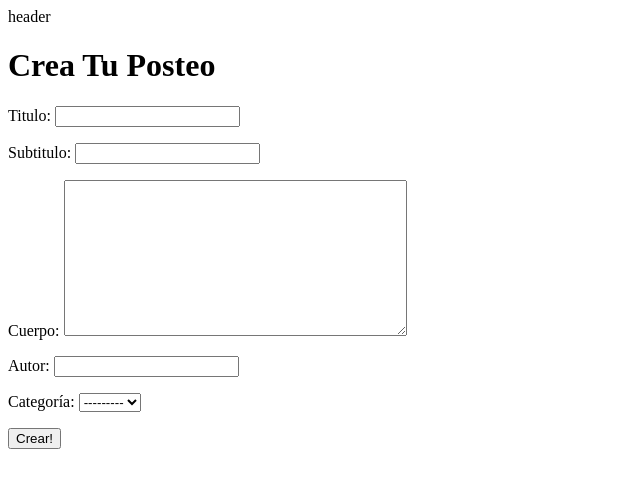
After one commit to TomiFigoli/Proyecto_Final, a Django app: page /articulos/articulos/create in a window 1280 px wide. The commit adds this page. Shown: the top 488 px of the page, without its empty margins (0-640 px from the left). Run offline with Django 4.2, Linux system fonts and the light colour scheme; data that the repository does not hold is empty.

Commit message:
forms de creacion de articulos creados

```diff
--- a/project/apps/articulos/admin.py
+++ b/project/apps/articulos/admin.py
@@ -3,3 +3,4 @@ from . import models
 
 # Register your models here.
 admin.site.register(models.ArticulosCategoria)
+admin.site.register(models.Articulos)
--- a/project/apps/articulos/forms.py
+++ b/project/apps/articulos/forms.py
@@ -11,3 +11,14 @@ class ArticulosCategoriaForm(forms.ModelForm):
             "nombre": forms.TextInput(attrs={"class": "form-control"}),
             "descripcion": forms.TextInput(attrs={"class": "form-control"}),
         }
+
+class ArticulosForm(forms.ModelForm):
+    class Meta:
+        model = models.Articulos
+        fields = "__all__"
+
+        widgets = {
+            "titulo": forms.TextInput(attrs={"class": "form-control"}),
+            "subtitulo": forms.TextInput(attrs={"class": "form-control"}),
+            "cuerpo":forms.Textarea(attrs={"class": "form-control"}),
+        }
--- a/project/apps/articulos/models.py
+++ b/project/apps/articulos/models.py
@@ -1,5 +1,6 @@
 from django.db import models
 
+from django.utils import timezone
 # Create your models here.
 class ArticulosCategoria(models.Model):
     """Categorías de productos."""
@@ -14,3 +15,21 @@ class ArticulosCategoria(models.Model):
     def __str__(self):
         """Representa una instancia de la clase como una cadena de texto."""
         return self.nombre
+
+class Articulos(models.Model):
+    # Los editores escribiran sus posteos o articulos
+    titulo = models.CharField(max_length=50, unique=True)
+    subtitulo = models.CharField(max_length=100)
+    cuerpo = models.TextField(max_length=2000)
+    autor = models.CharField(max_length=50)
+    fecha = models.DateTimeField(default=timezone.now, editable=False, verbose_name="fecha de publicación")
+    categoria = models.ForeignKey(ArticulosCategoria, on_delete=models.SET_NULL, blank=True, null=True, verbose_name="Categoría")
+
+    class Meta:
+        verbose_name = "Articulo"
+        verbose_name_plural = "Articulos"
+
+
+    def __str__(self):
+        """Representa una instancia de la clase como una cadena de texto."""
+        return self.titulo
--- /dev/null
+++ b/project/apps/articulos/templates/articulos/articulos_form.html
@@ -0,0 +1,10 @@
+{% extends 'home/index.html' %}
+
+{% block contenido %}
+    <h1>Crea Tu Posteo</h1>
+    <form method="post">
+        {% csrf_token %}
+        {{form.as_p}}
+        <button type="submit">Crear!</button>
+    </form>
+{% endblock contenido %}
--- a/project/apps/articulos/templates/articulos/index.html
+++ b/project/apps/articulos/templates/articulos/index.html
@@ -3,5 +3,6 @@
 {% block contenido %}
     <h1>ARTICULOS</h1>
     <a href="{% url 'articulos:articulos_categoria_create' %}">crear categoria</a>
+    <a href="{% url 'articulos:articulos_create' %}">Escribi tu Articulo</a>
     <p>jhdfgjhsdgfjsdh</p>
 {% endblock contenido %}
--- a/project/apps/articulos/urls.py
+++ b/project/apps/articulos/urls.py
@@ -7,4 +7,5 @@ from . import views
 urlpatterns = [
     path("", TemplateView.as_view(template_name="articulos/index.html"), name="index"),
     path("articuloscategoria/create/", views.ArticulosCategoriaCreate.as_view(), name="articulos_categoria_create"),
+    path("articulos/create", views.ArticulosCreate.as_view(), name="articulos_create"),
 ]
--- a/project/apps/articulos/views.py
+++ b/project/apps/articulos/views.py
@@ -12,3 +12,8 @@ class ArticulosCategoriaCreate(CreateView):
     model = models.ArticulosCategoria
     form_class = forms.ArticulosCategoriaForm
     success_url = reverse_lazy("articulos:index")
+
+class ArticulosCreate(CreateView):
+    model = models.Articulos
+    form_class = forms.ArticulosForm
+    success_url = reverse_lazy("articulos:index")
```
Also changed, not shown: project/apps/articulos/migrations/0002_articulos.py (added).
